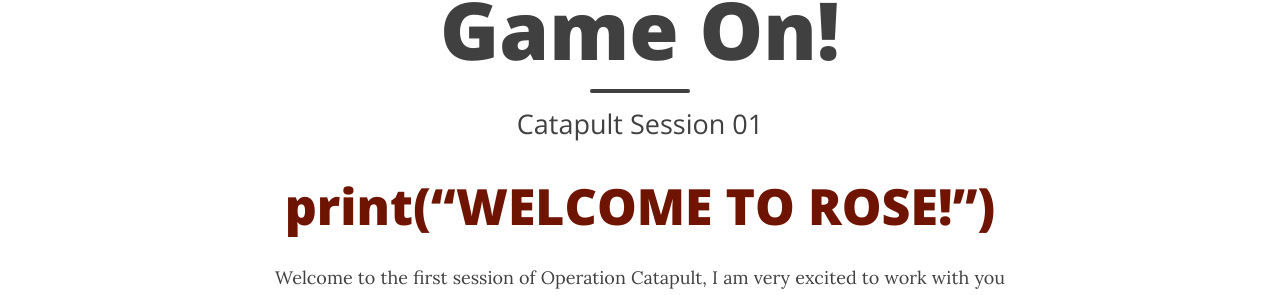
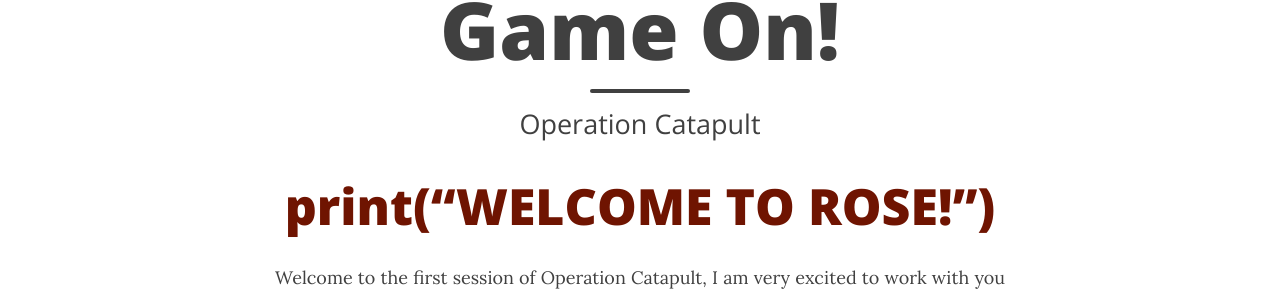
Before and after one commit to rhit-catapult/s1.catapult.io, a Jekyll site: the page built from index.md, in a window 1280 px wide and 1383 px high. Shown: the part 145-440 px from the top of the window. Built offline with Jekyll 4.4.1, drawn with Linux system fonts in a browser that asks for light colours; nearby versions of some CDN libraries; comment, search, counter and statistics services are not loaded.

Commit message:
Removed session-sepecific subtitle of the page

```diff
--- a/index.md
+++ b/index.md
@@ -1,7 +1,7 @@
 ---
 layout: home
 title: Game On!
-subtitle: Catapult Session 01
+subtitle: Operation Catapult
 ---
 
 <h1 style="color:#6F1401;font-size:50px" align="center">
```
